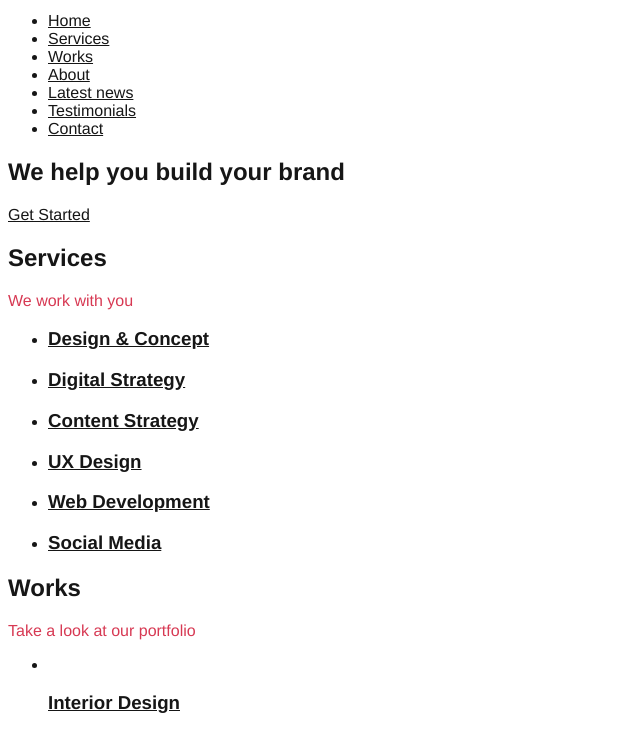
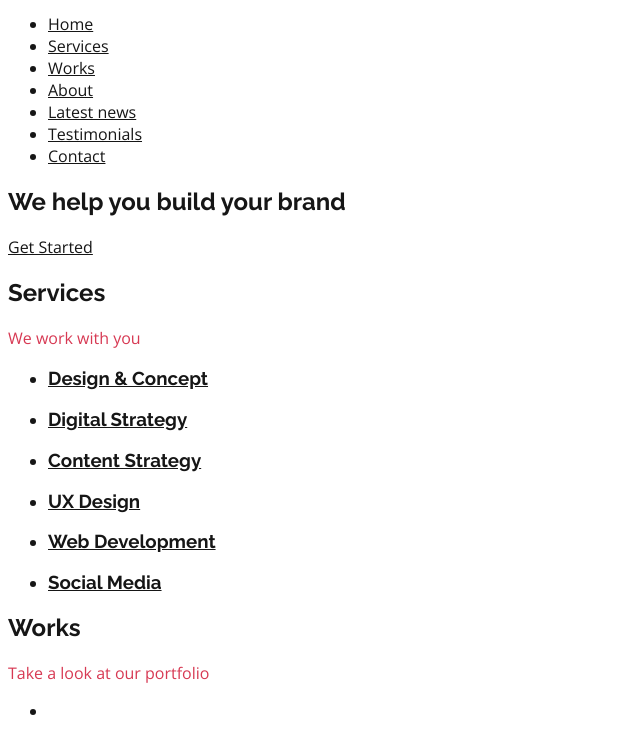
Before and after one commit to sa3ina/holbertonschool-web_front_end, a plain HTML site: page CSS_advanced/index.html in a window 1280 px wide. Shown: the part 56-786 px from the top of the page, without its empty margins (0-640 px from the left). Drawn offline with nearby package versions, Linux system fonts and the light colour scheme; grey boxes are pictures that could not be loaded.

Commit message:
task added

```diff
--- a/CSS_advanced/index.html
+++ b/CSS_advanced/index.html
@@ -16,7 +16,7 @@
       href="https://fonts.googleapis.com/css?family=Open+Sans:400,700|Raleway:700&display=swap"
       rel="stylesheet"
     />
-    <link rel="stylesheet" href="/CSS_advanced/styles/6-style.css" />
+    <link rel="stylesheet" href="/CSS_advanced/styles/7-style.css" />
   </head>
   <body>
     <!-- Header -->
--- /dev/null
+++ b/CSS_advanced/styles/7-style.css
@@ -0,0 +1,48 @@
+html {
+  scroll-behavior: smooth;
+  font-size: 62.5%;
+}
+body {
+  color: #161616;
+  font-family: var(--font-family-base);
+  font-size: var(--font-size-medium);
+  font-weight: var(--font-weight-regular);
+}
+a {
+  color: #161616;
+}
+.visually-hidden {
+  display: none;
+}
+.card-category {
+  color: var(--color-primary);
+}
+.section-tagline {
+  color: var(--color-primary);
+}
+:root {
+  --color-primary: #d73953;
+  --color-black: #090909;
+  --color-white: #ffffff;
+  --color-light-grey: #f3f3f3;
+  --color-dark-grey: #353535;
+  --text-color: var(--color-black);
+  --font-family-base: Open Sans, Helvetica Neue, Helvetica, Arial, sans-serif;
+  --font-family-title: Raleway, Helvetica Neue, Helvetica, Arial, sans-serif;
+  --font-size-small: 1.2rem;
+  --font-size-medium: 1.6rem;
+  --font-size-large: 1.8rem;
+  --font-size-x-large: 2.3rem;
+  --font-size-xx-large: 4.8rem;
+  --font-weight-regular: 400;
+  --font-weight-bold: 700;
+}
+h1,
+h2,
+h3,
+h4,
+h5,
+h6 {
+  font-family: var(--font-family-title);
+  font-weight: var(--font-weight-bold);
+}
```
